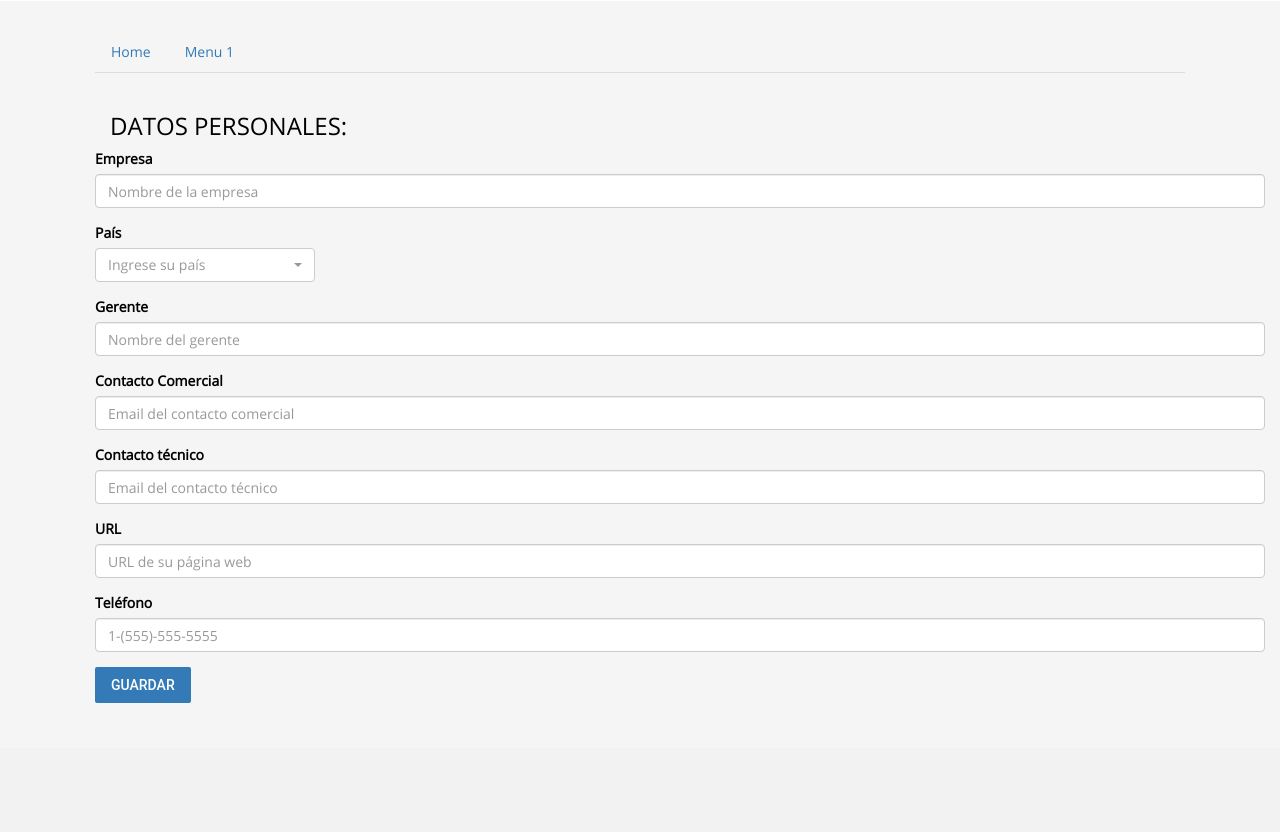
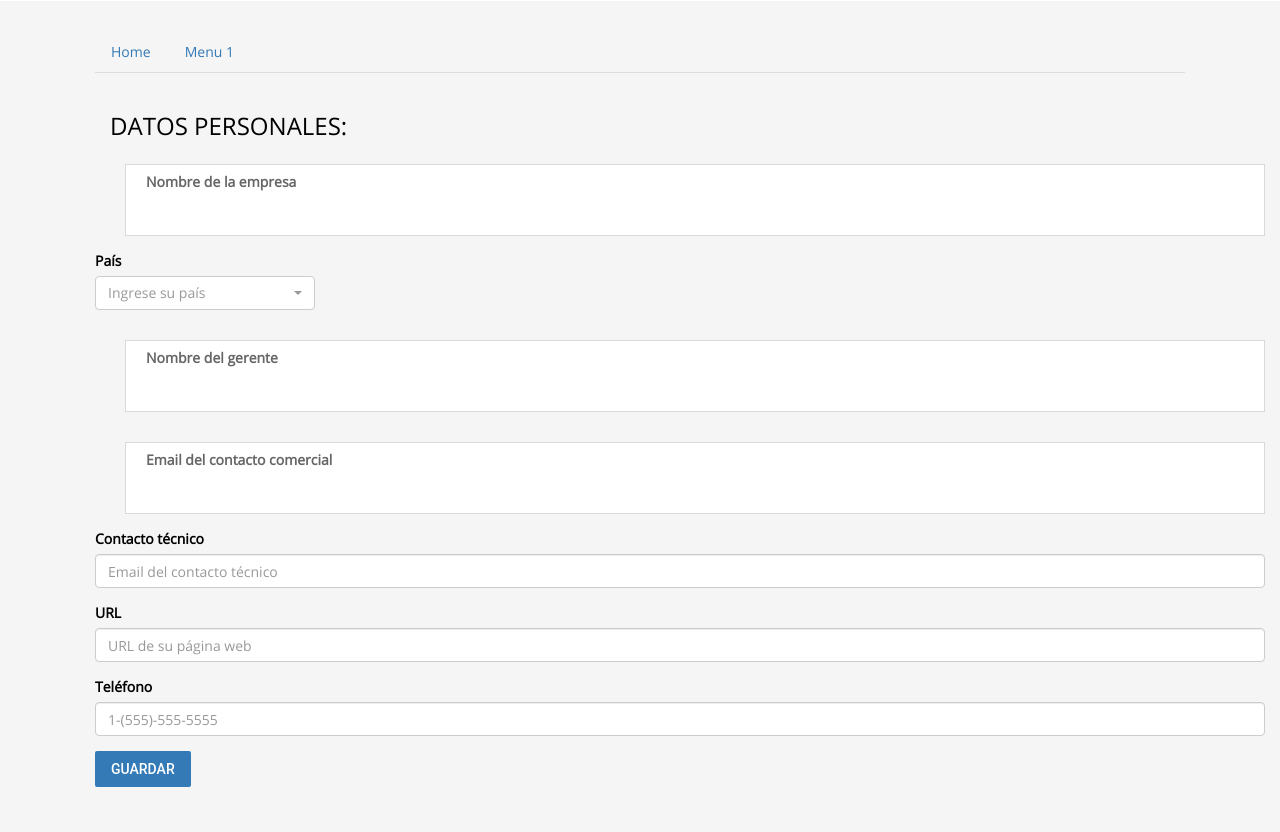
Before and after one commit to joseminaya15/Meridian, a CodeIgniter app: page /Meridian/Desarrolladores in a window 1280 px wide. Shown: the part 626-1458 px from the top of the page. Before the commit the page ends 1329 px from the top, so only its background shows below. Run offline with CodeIgniter, Linux system fonts and the light colour scheme; data that the repository does not hold is empty; some libraries are stand-ins or nearby versions.

Commit message:
meridian

```diff
--- a/application/views/v_desarrolladores.php
+++ b/application/views/v_desarrolladores.php
@@ -77,11 +77,9 @@
     					<div class="title">
 		            		<h3>DATOS PERSONALES:</h3>
 		            	</div>
-		            	<div class="form-group row">
-						  <label for="example-text-input" class="col-2 col-form-label">Empresa</label>
-						  <div class="col-10">
-						    <input class="form-control" type="text" placeholder="Nombre de la empresa" id="empresa">
-						  </div>
+		            	<div class="col-xs-12 js-input">
+							<label for="empresa">Nombre de la empresa</label>
+							<input type="text" id="empresa">
 						</div>
 						<div class="form-group row">
 							<label for="example-text-input" class="col-2 col-form-label">País</label>
@@ -125,17 +123,13 @@
 					            </select>
 							</div>
 				        </div>
-						<div class="form-group row">
-						  <label for="example-text-input" class="col-2 col-form-label">Gerente</label>
-						  <div class="col-10">
-						    <input class="form-control" type="text" placeholder="Nombre del gerente" id="gerente" maxlength="50" onkeypress="return soloLetras(event);">
-						  </div>
+						<div class="col-xs-12 js-input">
+						  	<label for="gerente">Nombre del gerente</label>
+							<input type="text" id="gerente" maxlength="50" onkeypress="return soloLetras(event);">
 						</div>
-						<div class="form-group row">
-						  <label for="example-text-input" class="col-2 col-form-label">Contacto Comercial</label>
-						  <div class="col-10">
-						    <input class="form-control" type="email" placeholder="Email del contacto comercial" id="cont_comercial">
-						  </div>
+						<div class="col-xs-12 js-input">
+						  	<label for="cont_comercial">Email del contacto comercial</label>
+						    <input type="email" id="cont_comercial">
 						</div>
 						<div class="form-group row">
 						  <label for="example-text-input" class="col-2 col-form-label">Contacto técnico</label>
```
